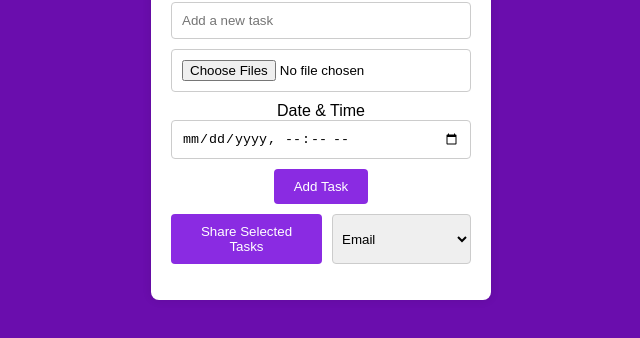
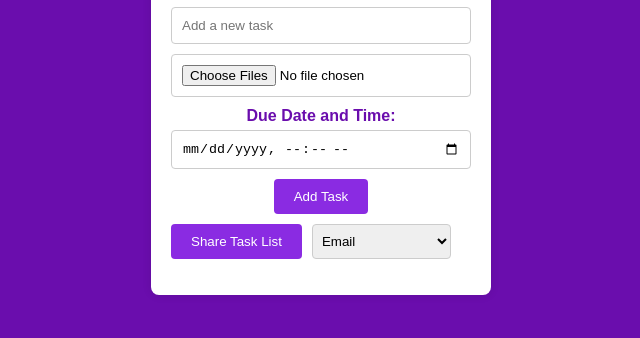
Before and after one commit to mustafaha1/task-manger, a plain HTML site: page index.html in a window 1280 px wide. Shown: the part 298-636 px from the top of the page, without its empty margins (319-959 px from the left). Drawn offline with Linux system fonts and the light colour scheme.

Commit message:
Add files via upload

```diff
--- a/index.html
+++ b/index.html
@@ -11,11 +11,11 @@
         <h1>Task Manager</h1>
         <input type="text" id="taskInput" placeholder="Add a new task">
         <input type="file" id="taskImage" accept="image/*" multiple>
-        <label  id="Date & Time">Date & Time</label>
+        <label for="taskDateTime">Due Date and Time:</label>
         <input type="datetime-local" id="taskDateTime">
         <button id="addTaskBtn">Add Task</button>
         <div class="share-options">
-            <button id="shareTaskBtn">Share Selected Tasks</button>
+            <button id="shareTaskBtn">Share Task List</button>
             <select id="shareMethod">
                 <option value="email">Email</option>
                 <option value="social">Social Media</option>
--- a/styles.css
+++ b/styles.css
@@ -3,6 +3,7 @@
 
 /* styles.css */
 
+/* styles.css */
 /* styles.css */
 /* styles.css */
 body {
@@ -27,6 +28,13 @@ body {
 h1 {
     margin-bottom: 20px;
     color: #6a0dad; /* Purple heading */
+}
+
+label {
+    display: block;
+    margin-bottom: 5px;
+    font-weight: bold;
+    color: #6a0dad; /* Purple label */
 }
 
 input[type="text"],
```
